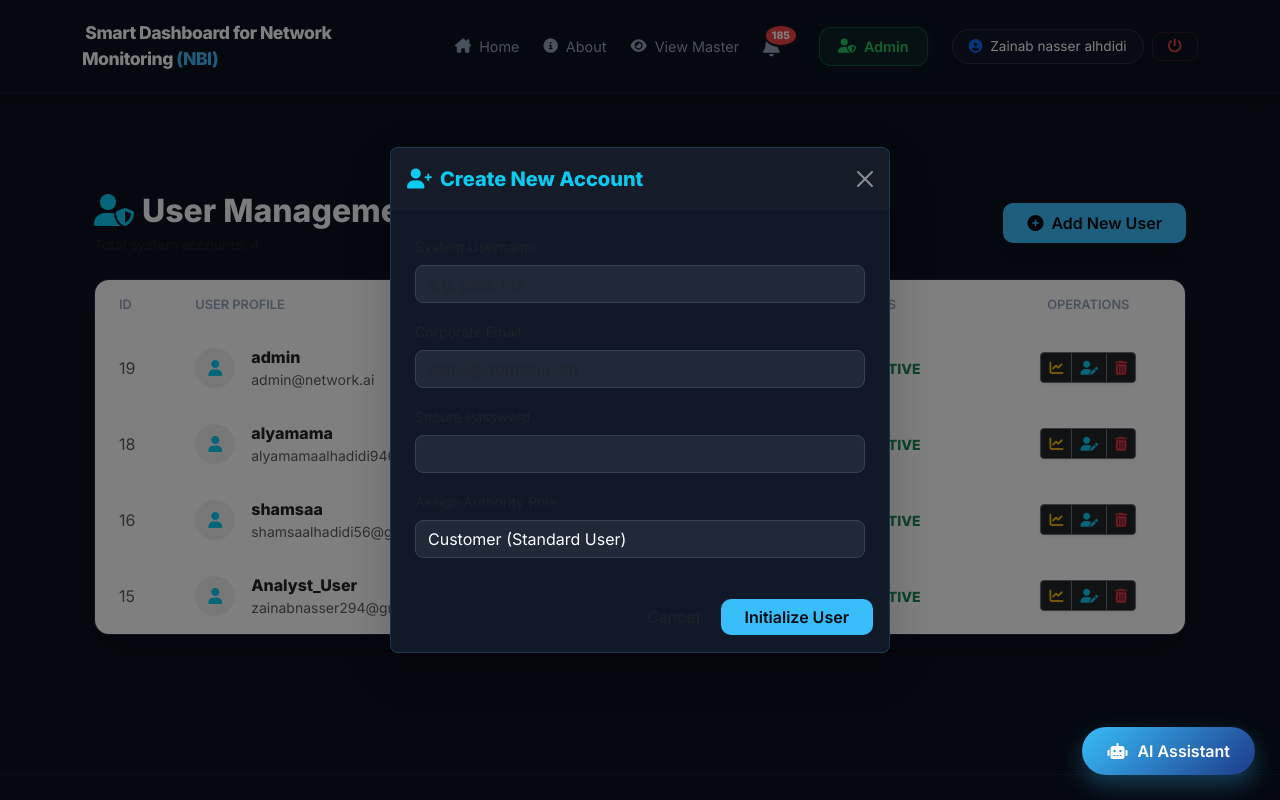
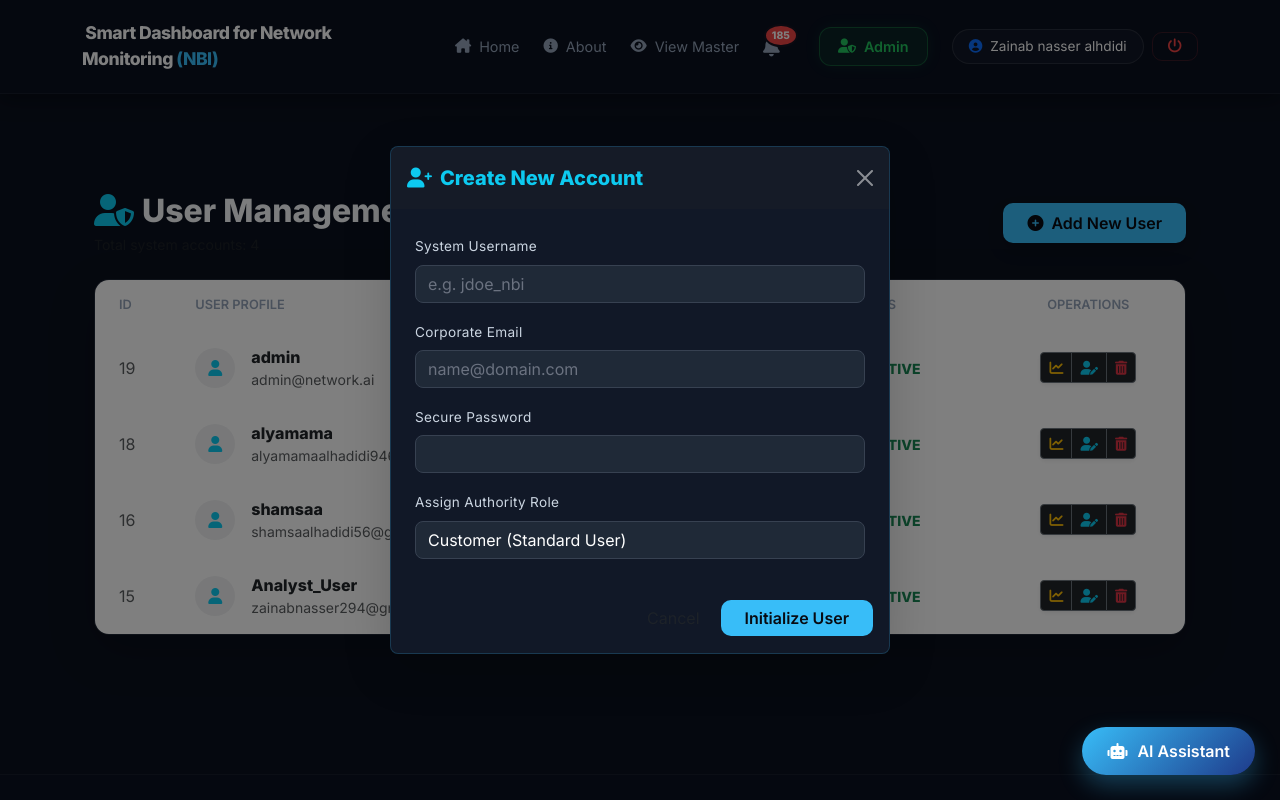
Before and after one commit to zainabnasser294/Smart, a PHP site: page /webhook/admin_manage_users.php in a window 1280 px wide, after a click on "Add New User". Run offline with PHP 8.4, Linux system fonts and the light colour scheme; a user stored in the database is signed in; data comes from the database, SQL or seed files in the repository.

Commit message:
Add files via upload

```diff
--- a/admin_manage_users.php
+++ b/admin_manage_users.php
@@ -72,8 +72,21 @@ $users = $pdo->query("SELECT * FROM users WHERE id != {$_SESSION['user_id']} ORD
     .modal-content { background: #111827; border: 1px solid rgba(56, 189, 248, 0.2); color: white; }
     .modal-header { border-bottom: 1px solid rgba(255, 255, 255, 0.05); }
     .modal-footer { border-top: 1px solid rgba(255, 255, 255, 0.05); }
+    .modal-content label { color: #cbd5e1 !important; font-weight: 500; font-size: 0.85rem; letter-spacing: 0.3px; }
     .form-control, .form-select { background: #1f2937; border: 1px solid #374151; color: white; }
     .form-control:focus { background: #1f2937; border-color: #38bdf8; color: white; box-shadow: none; }
+    .form-control::placeholder { color: #6b7280 !important; }
+
+    /* منع تشويه اللون بسبب التعبئة التلقائية للمتصفح (Autofill) */
+    input:-webkit-autofill,
+    input:-webkit-autofill:hover,
+    input:-webkit-autofill:focus,
+    input:-webkit-autofill:active {
+        -webkit-background-clip: text;
+        -webkit-text-fill-color: #ffffff !important;
+        transition: background-color 5000s ease-in-out 0s;
+        box-shadow: inset 0 0 20px 20px #1f2937 !important;
+    }
 
     .btn-add { background: #38bdf8; color: #080b12; font-weight: 600; border-radius: 10px; border: none; transition: 0.3s; }
     .btn-add:hover { background: #0ea5e9; transform: translateY(-2px); }
--- a/view_master.php
+++ b/view_master.php
@@ -50,6 +50,9 @@ include 'includes/header.php';
                     <a href="view_metrics.php?id=<?php echo $dev['id']; ?>" class="btn btn-sm btn-outline-info">
                         <i class="fas fa-chart-line me-2"></i> Live Metrics
                     </a>
+                    <a href="alerts.php?id=<?php echo $dev['id']; ?>" class="btn btn-sm btn-outline-success">
+                        <i class="fas fa-brain me-2"></i> Behavior Analysis
+                    </a>
                     <a href="reports.php?device_id=<?php echo $dev['id']; ?>" class="btn btn-sm btn-outline-warning">
                         <i class="fas fa-file-invoice me-2"></i> Behavioral Report
                     </a>
```
